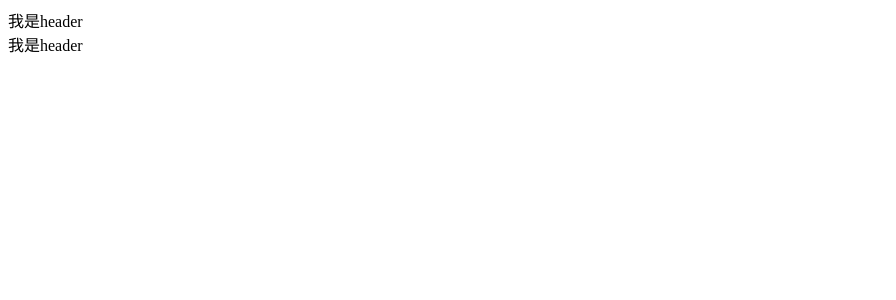
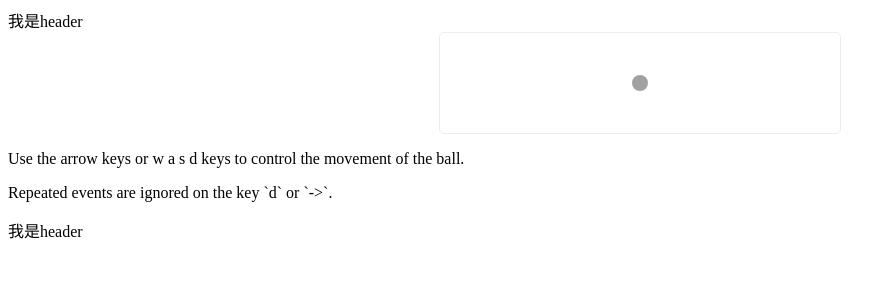
Before and after one commit to houko/nuxt-vueuse-examples, a Nuxt app: page /onKeyStroke in a window 1280 px wide. Before the commit this address had no page. Shown: the top 300 px of the page, without its empty margins (0-896 px from the left). Built offline with nearby package versions, Linux system fonts and the light colour scheme.

Commit message:
onKeyStroke

```diff
--- a/pages/onClickOutside.vue
+++ b/pages/onClickOutside.vue
@@ -1,8 +1,6 @@
 <script setup lang="ts">
 import { ref } from "vue";
-import type { OnClickOutsideHandler } from "@vueuse/core";
 import { onClickOutside } from "@vueuse/core";
-import { vOnClickOutside } from "@vueuse/components";
 
 const modal = ref(false);
 const modalRef = ref(null);
@@ -11,26 +9,10 @@ onClickOutside(modalRef, (event) => {
   console.log(event);
   modal.value = false;
 });
-
-const dropdown = ref(false);
-const dropdownHandler: OnClickOutsideHandler = (event) => {
-  console.log(event);
-  dropdown.value = false;
-};
 </script>
 
 <template>
   <button @click="modal = true">Open Modal</button>
-  <div class="ml-2 relative inline-block">
-    <button @click.stop="dropdown = !dropdown">Toggle Dropdown</button>
-    <div
-      v-if="dropdown"
-      v-on-click-outside.bubble="dropdownHandler"
-      class="dropdown-inner"
-    >
-      Click outside of the dropdown to close it.
-    </div>
-  </div>
   <div v-if="modal" ref="modalRef" class="modal">
     <div class="inner">
       <button class="button small" title="Close" @click="modal = false">
--- /dev/null
+++ b/pages/onKeyStroke.vue
@@ -0,0 +1,66 @@
+<script setup lang="ts">
+import { ref } from "vue";
+import { onKeyStroke } from "@vueuse/core";
+
+const translateX = ref(0);
+const translateY = ref(0);
+
+onKeyStroke(["w", "W", "ArrowUp"], () => {
+  translateY.value -= 10;
+});
+
+onKeyStroke(["s", "S", "ArrowDown"], () => {
+  translateY.value += 10;
+});
+
+onKeyStroke(["a", "A", "ArrowLeft"], () => {
+  translateX.value -= 10;
+});
+
+onKeyStroke(
+  ["d", "D", "ArrowRight"],
+  () => {
+    translateX.value += 10;
+  },
+  { dedupe: true },
+);
+</script>
+
+<template>
+  <div>
+    <div class="container border-base">
+      <div
+        class="ball"
+        :style="{ transform: `translate(${translateX}px, ${translateY}px)` }"
+      />
+    </div>
+    <div class="text-center mt-4">
+      <p>
+        Use the arrow keys or w a s d keys to control the movement of the ball.
+      </p>
+      <p>Repeated events are ignored on the key `d` or `->`.</p>
+    </div>
+  </div>
+</template>
+
+<style scoped>
+.container {
+  display: flex;
+  justify-content: center;
+  align-items: center;
+  width: 100%;
+  max-width: 400px;
+  height: 100px;
+  margin: auto;
+  overflow: hidden;
+  border: 1px solid #a1a1a130;
+  border-radius: 5px;
+}
+
+.ball {
+  width: 16px;
+  height: 16px;
+  background: #a1a1a1;
+  border-radius: 50%;
+}
+</style>
```
